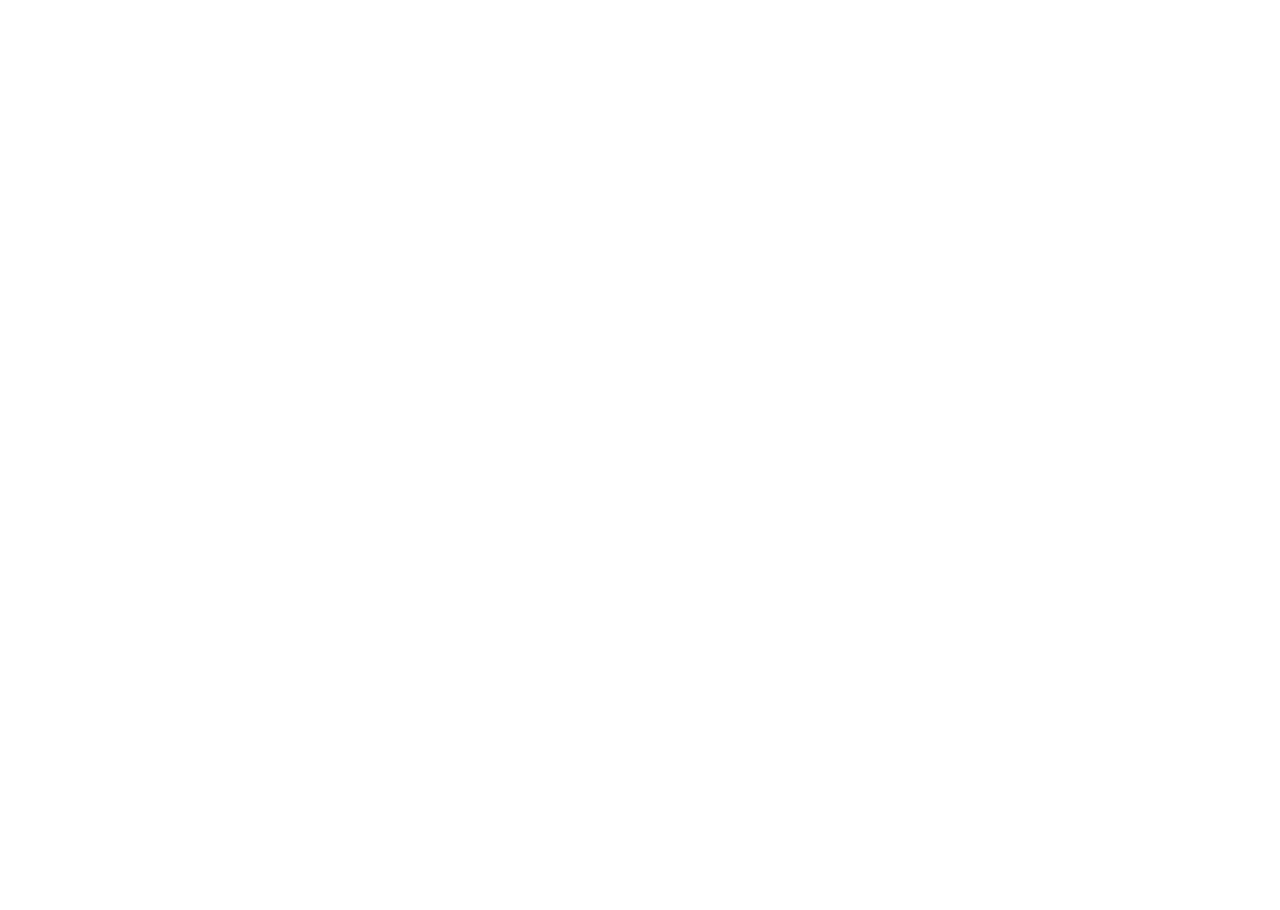
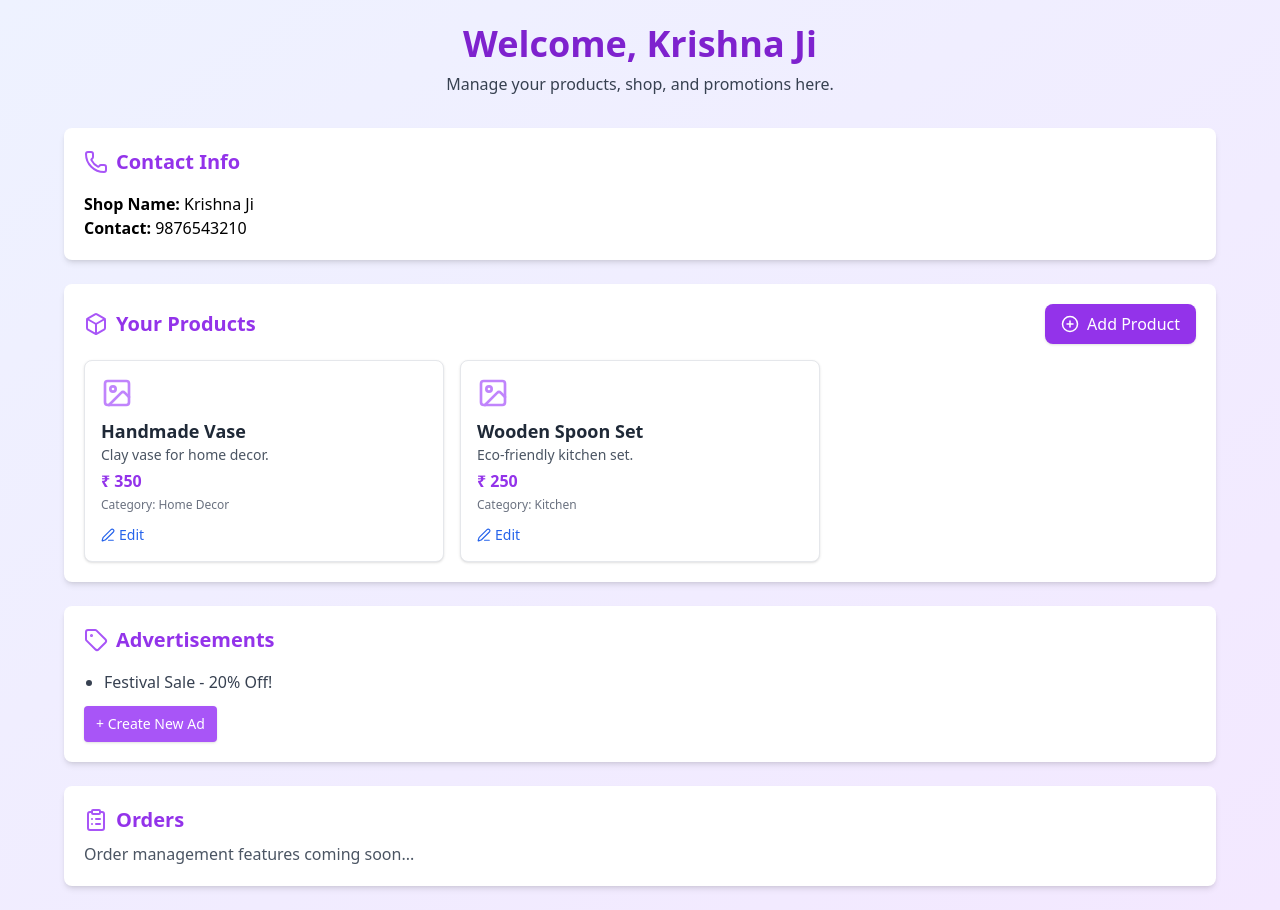
Before and after one commit to kn9annihilator/artisans-marketplace, a React (Create React App) app: page /vendor-dashboard in a window 1280 px wide. Before the commit this address had no page. Before the commit the page ends 800 px from the top, so only its background shows below. Built offline with nearby package versions, Linux system fonts and the light colour scheme.

Commit message:
Created a dashboard for Vendors

```diff
--- a/src/App.js
+++ b/src/App.js
@@ -9,6 +9,8 @@
 import VendorRegister from './pages/VendorRegister';
 import CustomerLogin from './pages/CustomerLogin';
 import VendorLogin from './pages/VendorLogin';
+import VendorDashboard from './pages/VendorDashboard';
+
 
 
 
@@ -29,6 +31,8 @@
         <Route path="/register-vendor" element={<VendorRegister />} />
         <Route path="/login-customer" element={<CustomerLogin />} />
         <Route path="/login-vendor" element={<VendorLogin />} />
+        <Route path="/vendor-dashboard" element={<VendorDashboard />} />
+
 
 
 
--- /dev/null
+++ b/src/pages/VendorDashboard.jsx
@@ -0,0 +1,116 @@
+// src/pages/VendorDashboard.jsx
+
+import React, { useEffect, useState } from 'react';
+import { motion } from 'framer-motion';
+import { PlusCircle, Edit3, Box, Phone, Image, Tag, ClipboardList, ShoppingCart } from 'lucide-react';
+
+const VendorDashboard = () => {
+  const [products, setProducts] = useState([]);
+  const [ads, setAds] = useState([]);
+  const [vendorInfo, setVendorInfo] = useState({ shopName: '', contact: '' });
+
+  useEffect(() => {
+    // Simulated data loading (to be replaced with backend integration)
+    setProducts([
+      { name: 'Handmade Vase', image: '', description: 'Clay vase for home decor.', price: '350', category: 'Home Decor' },
+      { name: 'Wooden Spoon Set', image: '', description: 'Eco-friendly kitchen set.', price: '250', category: 'Kitchen' }
+    ]);
+    setAds([{ title: 'Festival Sale - 20% Off!' }]);
+    setVendorInfo({ shopName: 'Krishna Ji', contact: '9876543210' });
+  }, []);
+
+  return (
+    <div className="min-h-screen bg-gradient-to-br from-indigo-50 to-purple-100 p-6">
+      <motion.div
+        className="max-w-6xl mx-auto"
+        initial={{ opacity: 0, y: 20 }}
+        animate={{ opacity: 1, y: 0 }}
+        transition={{ duration: 0.6 }}
+      >
+        <div className="mb-8 text-center">
+          <motion.h1
+            className="text-4xl font-extrabold text-purple-700 mb-2"
+            initial={{ opacity: 0 }}
+            animate={{ opacity: 1 }}
+            transition={{ delay: 0.2 }}
+          >
+            Welcome, {vendorInfo.shopName}
+          </motion.h1>
+          <p className="text-gray-700">Manage your products, shop, and promotions here.</p>
+        </div>
+
+        {/* Shop Info */}
+        <section className="bg-white shadow-md rounded-lg p-5 mb-6">
+          <h2 className="text-xl font-semibold mb-4 text-purple-600 flex items-center gap-2">
+            <Phone className="text-purple-500" /> Contact Info
+          </h2>
+          <p><strong>Shop Name:</strong> {vendorInfo.shopName}</p>
+          <p><strong>Contact:</strong> {vendorInfo.contact}</p>
+        </section>
+
+        {/* Product Listing */}
+        <section className="bg-white shadow-md rounded-lg p-5 mb-6">
+          <div className="flex justify-between items-center mb-4">
+            <h2 className="text-xl font-semibold text-purple-600 flex items-center gap-2">
+              <Box className="text-purple-500" /> Your Products
+            </h2>
+            <button className="flex items-center gap-2 bg-purple-600 hover:bg-purple-700 text-white px-4 py-2 rounded-lg shadow">
+              <PlusCircle size={18} /> Add Product
+            </button>
+          </div>
+          {products.length === 0 ? (
+            <p className="text-gray-600">No products added yet.</p>
+          ) : (
+            <div className="grid grid-cols-1 md:grid-cols-2 lg:grid-cols-3 gap-4">
+              {products.map((product, index) => (
+                <motion.div
+                  key={index}
+                  className="border rounded-lg p-4 shadow hover:shadow-lg transition duration-300 bg-white"
+                  whileHover={{ scale: 1.02 }}
+                >
+                  <Image className="text-purple-400 mb-2" size={32} />
+                  <h3 className="text-lg font-bold text-gray-800">{product.name}</h3>
+                  <p className="text-sm text-gray-600">{product.description}</p>
+                  <p className="text-purple-600 font-semibold mt-1">₹ {product.price}</p>
+                  <p className="text-xs text-gray-500 mt-1">Category: {product.category}</p>
+                  <button className="mt-3 text-sm text-blue-600 hover:underline flex items-center gap-1">
+                    <Edit3 size={14} /> Edit
+                  </button>
+                </motion.div>
+              ))}
+            </div>
+          )}
+        </section>
+
+        {/* Ads Section */}
+        <section className="bg-white shadow-md rounded-lg p-5 mb-6">
+          <h2 className="text-xl font-semibold mb-4 text-purple-600 flex items-center gap-2">
+            <Tag className="text-purple-500" /> Advertisements
+          </h2>
+          {ads.length === 0 ? (
+            <p className="text-gray-600">No advertisements created yet.</p>
+          ) : (
+            <ul className="list-disc ml-5 text-gray-700">
+              {ads.map((ad, index) => (
+                <li key={index}>{ad.title}</li>
+              ))}
+            </ul>
+          )}
+          <button className="mt-3 text-sm bg-purple-500 hover:bg-purple-600 text-white px-3 py-2 rounded shadow">
+            + Create New Ad
+          </button>
+        </section>
+
+        {/* Orders (simulated placeholder) */}
+        <section className="bg-white shadow-md rounded-lg p-5">
+          <h2 className="text-xl font-semibold text-purple-600 flex items-center gap-2">
+            <ClipboardList className="text-purple-500" /> Orders
+          </h2>
+          <p className="text-gray-600 mt-2">Order management features coming soon...</p>
+        </section>
+      </motion.div>
+    </div>
+  );
+};
+
+export default VendorDashboard;
```
